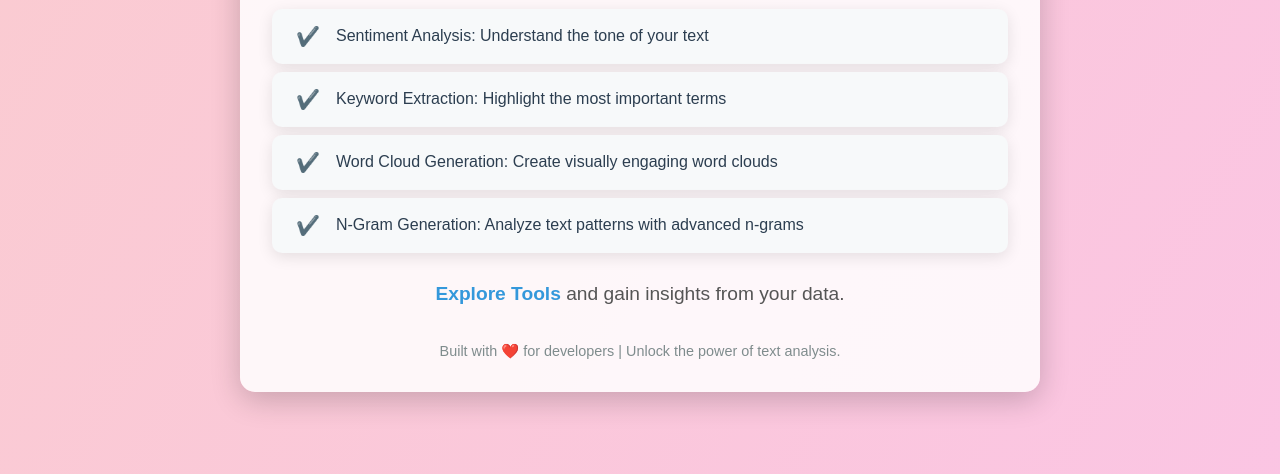
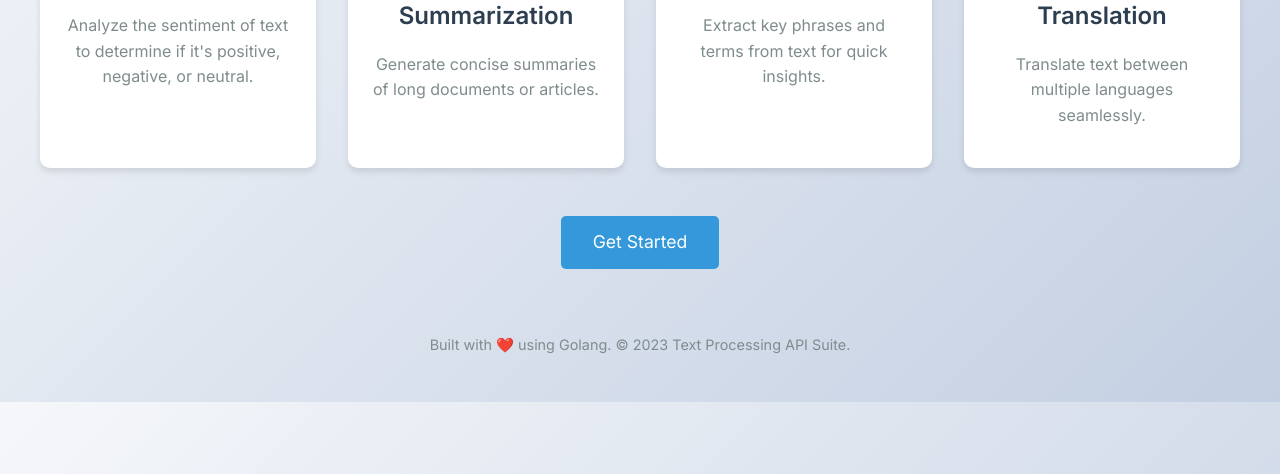
Before and after one commit to Muhtadi1Laskar/Text-Analyzer, a plain HTML site: page public/index.html in a window 1280 px wide. Shown: the part 326-800 px from the top of the page. Drawn offline with Linux system fonts and the light colour scheme.

Commit message:
Changed the landing page

```diff
--- a/public/index.html
+++ b/public/index.html
@@ -4,159 +4,129 @@
   <head>
     <meta charset="UTF-8">
     <meta name="viewport" content="width=device-width, initial-scale=1.0">
-  <title>Text Analyzer Suite</title>
+    <title>Text Processing API Suite</title>
+    <link href="https://fonts.googleapis.com/css2?family=Inter:wght@400;500;600&display=swap" rel="stylesheet">
     <style>
-    /* Reset and global styles */
-    * {
+      body {
+        font-family: 'Inter', sans-serif;
         margin: 0;
         padding: 0;
-      box-sizing: border-box;
+        background: linear-gradient(135deg, #f5f7fa, #c3cfe2);
+        color: #333;
+        line-height: 1.6;
       }
 
-    body {
-      font-family: 'Poppins', Arial, sans-serif;
-      background: linear-gradient(120deg, #ff9a9e, #fad0c4, #fbc2eb);
-      background-size: 400% 400%;
-      animation: gradientBG 10s ease infinite;
-      color: #333;
-      display: flex;
-      justify-content: center;
-      align-items: center;
-      min-height: 100vh;
-      padding: 1rem;
-    }
-
-    @keyframes gradientBG {
-      0% {
-        background-position: 0% 50%;
-      }
-      50% {
-        background-position: 100% 50%;
-      }
-      100% {
-        background-position: 0% 50%;
-      }
-    }
-
-    /* Container styling */
       .container {
-      max-width: 800px;
-      background: #ffffffd9; /* Slightly transparent white */
-      border-radius: 15px;
+        max-width: 1200px;
+        margin: 0 auto;
         padding: 2rem;
-      box-shadow: 0 8px 30px rgba(0, 0, 0, 0.2);
         text-align: center;
       }
 
-    /* Headings */
-    h1 {
-      font-size: 2.8rem;
-      margin-bottom: 1rem;
-      color: #2c3e50;
+      header {
+        margin-bottom: 3rem;
       }
 
-    h2 {
-      margin-top: 1.5rem;
-      font-size: 2rem;
-      color: #34495e;
+      header h1 {
+        font-size: 3rem;
+        font-weight: 600;
+        color: #2c3e50;
+        margin-bottom: 0.5rem;
       }
 
-    /* Text and links */
-    p {
-      margin-bottom: 1.5rem;
-      font-size: 1.2rem;
-      line-height: 1.8;
-      color: #555;
+      header p {
+        font-size: 1.25rem;
+        color: #7f8c8d;
       }
 
-    a {
-      color: #3498db;
-      text-decoration: none;
-      font-weight: bold;
+      .features {
+        display: grid;
+        grid-template-columns: repeat(auto-fit, minmax(250px, 1fr));
+        gap: 2rem;
+        margin-bottom: 3rem;
       }
 
-    a:hover {
-      color: #1abc9c;
-    }
-
-    /* Feature list */
-    ul {
-      list-style: none;
-      padding: 0;
-      margin: 1.5rem 0;
-      text-align: left;
-    }
-
-    ul li {
-      background: #f7f9fa;
-      margin: 0.5rem 0;
-      padding: 1rem 1.5rem;
+      .feature {
+        background: #fff;
+        padding: 1.5rem;
         border-radius: 10px;
-      font-size: 1rem;
-      color: #2c3e50;
-      display: flex;
-      align-items: center;
-      box-shadow: 0 4px 15px rgba(0, 0, 0, 0.1);
+        box-shadow: 0 4px 6px rgba(0, 0, 0, 0.1);
         transition: transform 0.3s ease;
       }
 
-    ul li:hover {
-      transform: translateY(-5px);
+      .feature:hover {
+        transform: translateY(-10px);
       }
 
-    ul li:before {
-      content: "✔️";
-      margin-right: 1rem;
-      color: #1abc9c;
-      font-size: 1.2rem;
+      .feature h2 {
+        font-size: 1.5rem;
+        color: #2c3e50;
+        margin-bottom: 1rem;
       }
 
-    /* Footer */
-    footer {
-      margin-top: 2rem;
-      font-size: 0.9rem;
+      .feature p {
         color: #7f8c8d;
       }
 
-    /* Responsive Design */
-    @media (max-width: 600px) {
-      h1 {
-        font-size: 2.2rem;
+      .cta {
+        margin-top: 2rem;
       }
 
-      h2 {
-        font-size: 1.5rem;
+      .cta a {
+        display: inline-block;
+        background: #3498db;
+        color: #fff;
+        padding: 0.75rem 2rem;
+        border-radius: 5px;
+        text-decoration: none;
+        font-size: 1.1rem;
+        transition: background 0.3s ease;
       }
 
-      p {
-        font-size: 1rem;
+      .cta a:hover {
+        background: #2980b9;
       }
 
-      ul li {
+      footer {
+        margin-top: 4rem;
+        color: #7f8c8d;
         font-size: 0.9rem;
-      }
       }
     </style>
   </head>
 
   <body>
     <div class="container">
-    <h1>Text Analyzer Suite</h1>
-    <p>
-      Unlock the full potential of your text with powerful analysis tools built for developers and researchers.
-    </p>
-    <h2>Features:</h2>
-    <ul>
-      <li>Sentiment Analysis: Understand the tone of your text</li>
-      <li>Keyword Extraction: Highlight the most important terms</li>
-      <li>Word Cloud Generation: Create visually engaging word clouds</li>
-      <li>N-Gram Generation: Analyze text patterns with advanced n-grams</li>
-    </ul>
-    <p>
-      <a href="https://text-analyzer-suite.netlify.app/">Explore Tools</a> and gain insights from your data.
-    </p>
+      <header>
+        <h1>Text Processing API Suite</h1>
+        <p>Powerful, scalable, and easy-to-use APIs for all your text processing needs.</p>
+      </header>
+
+      <section class="features">
+        <div class="feature">
+          <h2>Sentiment Analysis</h2>
+          <p>Analyze the sentiment of text to determine if it's positive, negative, or neutral.</p>
+        </div>
+        <div class="feature">
+          <h2>Text Summarization</h2>
+          <p>Generate concise summaries of long documents or articles.</p>
+        </div>
+        <div class="feature">
+          <h2>Keyword Extraction</h2>
+          <p>Extract key phrases and terms from text for quick insights.</p>
+        </div>
+        <div class="feature">
+          <h2>Language Translation</h2>
+          <p>Translate text between multiple languages seamlessly.</p>
+        </div>
+      </section>
+
+      <section class="cta">
+        <a href="/docs">Get Started</a>
+      </section>
+
       <footer>
-      Built with ❤️ for developers | Unlock the power of text analysis.
+        <p>Built with ❤️ using Golang. © 2023 Text Processing API Suite.</p>
       </footer>
     </div>
   </body>
```
Lines whose indentation alone changed are shown as unchanged.
